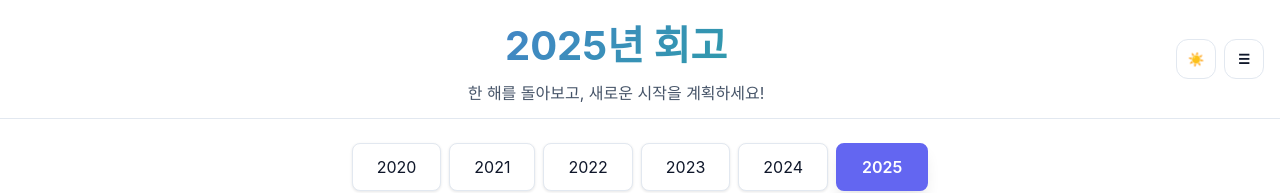
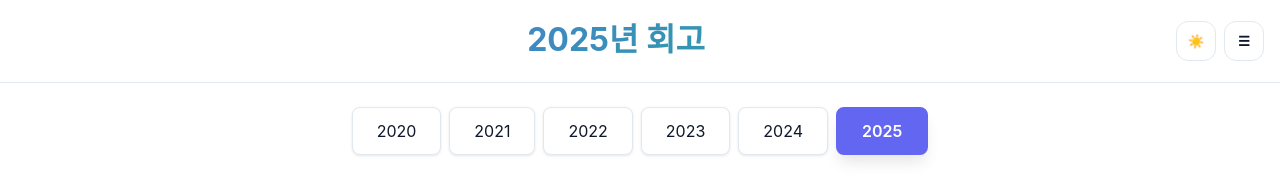
Before and after one commit to inchang0326/my-year-review, a React (Vite) app: page / in a window 1280 px wide. Shown: the top 193 px of the page. Built offline with nearby package versions, Linux system fonts and the light colour scheme; no server answers.

Commit message:
Header update

```diff
--- a/src/components/Header.tsx
+++ b/src/components/Header.tsx
@@ -41,7 +41,7 @@ export const Header: React.FC<HeaderProps> = ({
         <div style={{ minWidth: 0, textAlign: "center" }}>
           <h1
             style={{
-              fontSize: "2.5rem",
+              fontSize: "2rem",
               fontWeight: "700",
               marginBottom: "0.5rem",
               background:
@@ -53,14 +53,6 @@ export const Header: React.FC<HeaderProps> = ({
           >
             {selectedYear}년 회고
           </h1>
-          <p
-            style={{
-              fontSize: "1rem",
-              color: "var(--text-secondary)",
-            }}
-          >
-            한 해를 돌아보고, 새로운 시작을 계획하세요!
-          </p>
         </div>
 
         {/* 오른쪽 버튼들 */}
```
